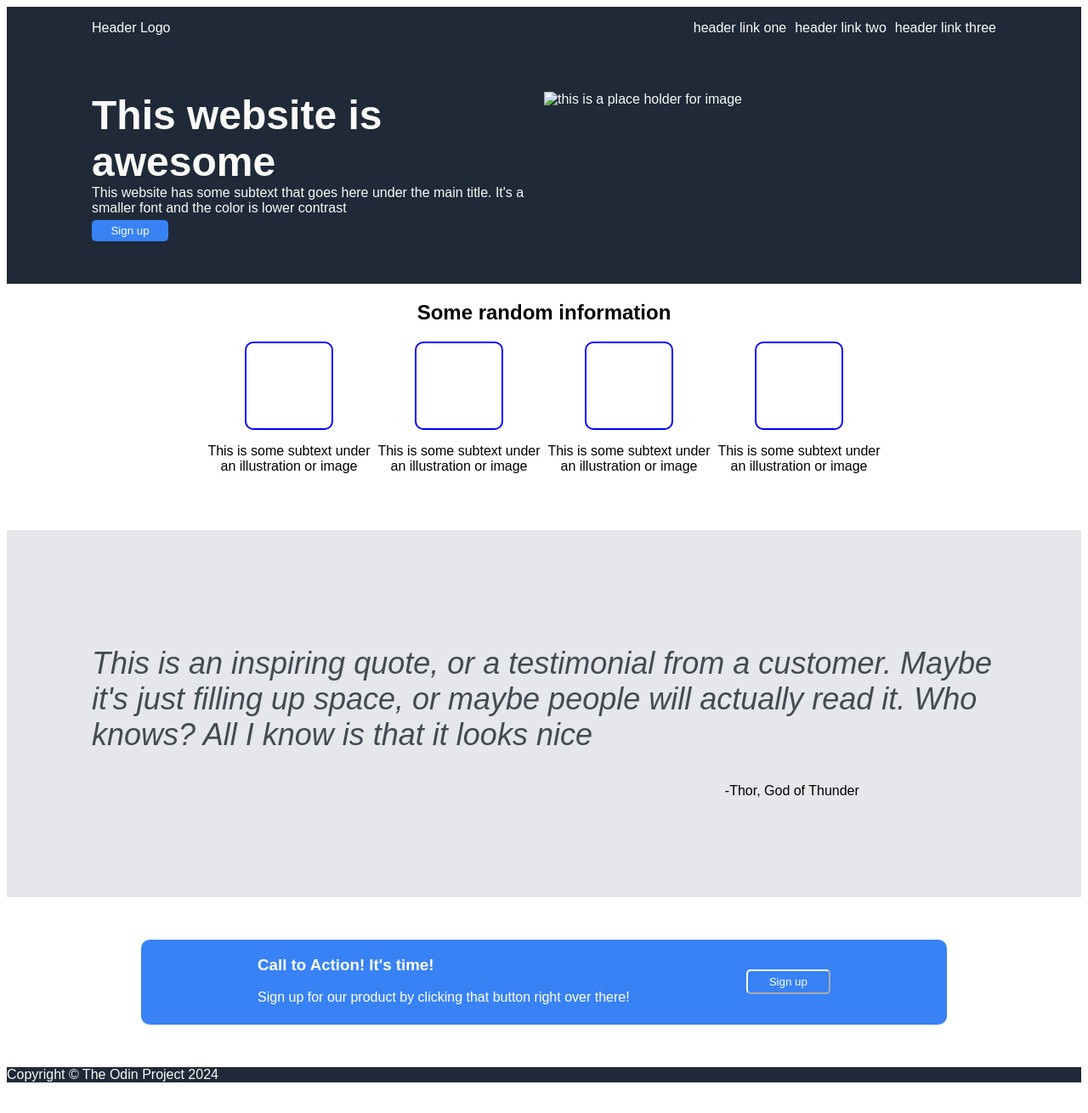
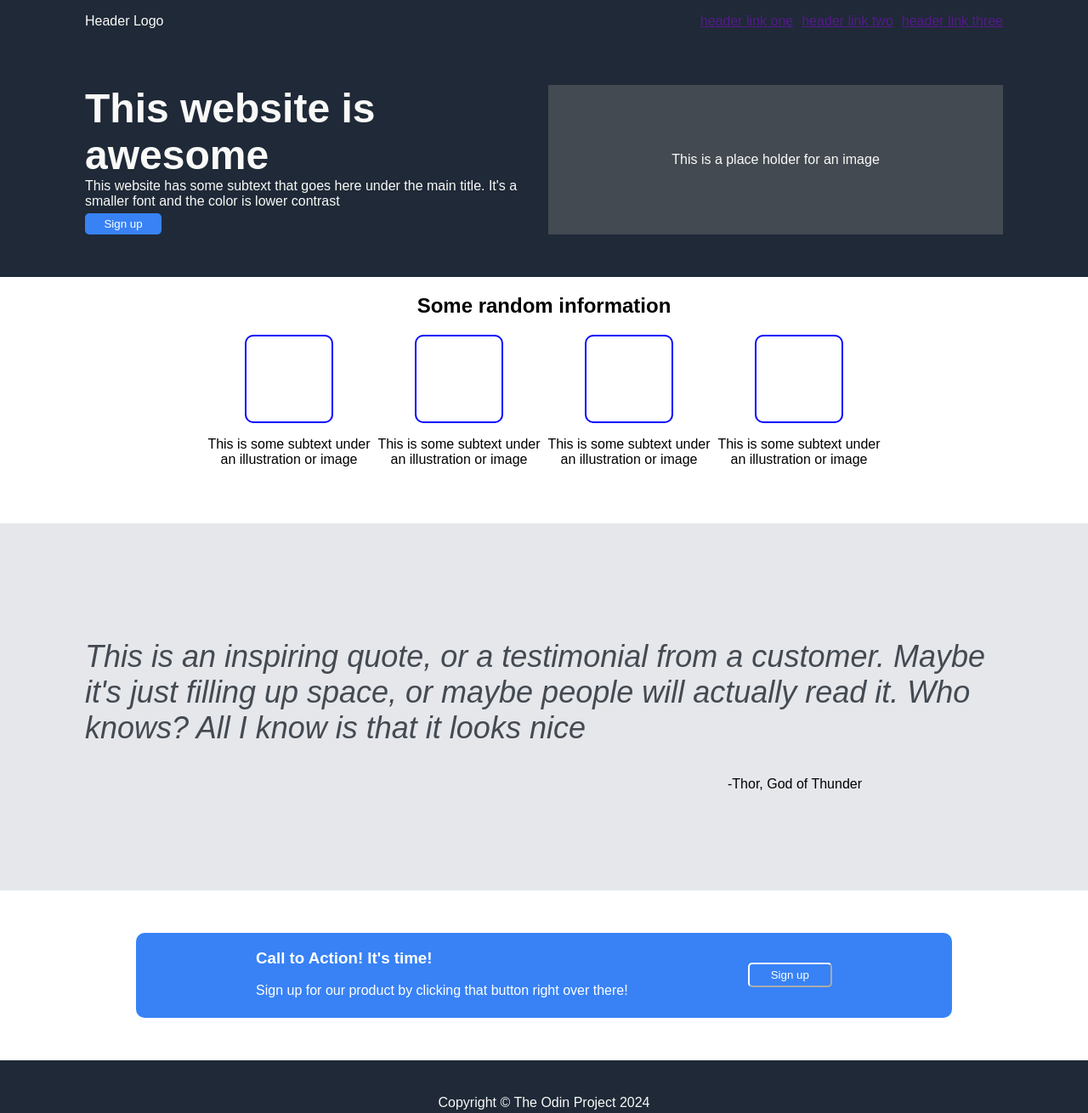
Before and after one commit to daxantz/landing-page-2024, a plain HTML site: page index.html in a window 1280 px wide. Shown: the whole page at 85% size. Drawn offline with Linux system fonts and the light colour scheme.

Commit message:
finished footer section

```diff
--- a/index.html
+++ b/index.html
@@ -12,9 +12,9 @@
             <header>
                 <p>Header Logo</p>
                 <ul>
-                    <li>header link one</li>
-                    <li>header link two</li>
-                    <li>header link three</li>
+                    <li><a href="">header link one</a></li>
+                    <li><a href="">header link two</a></li>
+                    <li><a href="">header link three</a></li>
                 </ul>
             </header>
             <div id="section1">
@@ -23,7 +23,7 @@
                     <p>This website has some subtext that goes here under the main title. It's a smaller font and the color is lower contrast</p>
                     <button>Sign up</button>
                 </div>
-                <div><img src="" alt="this is a place holder for image"></div>
+                <div><p>This is a place holder for an image </p></div>
 
             </div>
         </div>
--- a/styles.css
+++ b/styles.css
@@ -1,5 +1,8 @@
 body{
     font-family: Arial, Helvetica, sans-serif;
+    padding: 0;
+    margin: 0;
+
 }
 header, div#section1, footer {
     background-color:#1F2937 ;
@@ -53,6 +56,14 @@ div#section1 div p {
 }
 #section1 div{
     width: 50%;
+}
+
+#section1 div:nth-of-type(2) {
+    background-color: #444a52;
+    align-items: center;
+    justify-content: center;
+    display: flex;
+    margin-left: 10px;
 }
 
 #section2 {
@@ -129,3 +140,8 @@ div.square {
     border-radius: 5px;
     padding: 5px 25px;
 }
+
+footer {
+    text-align: center;
+    padding: 25px;
+}
```
